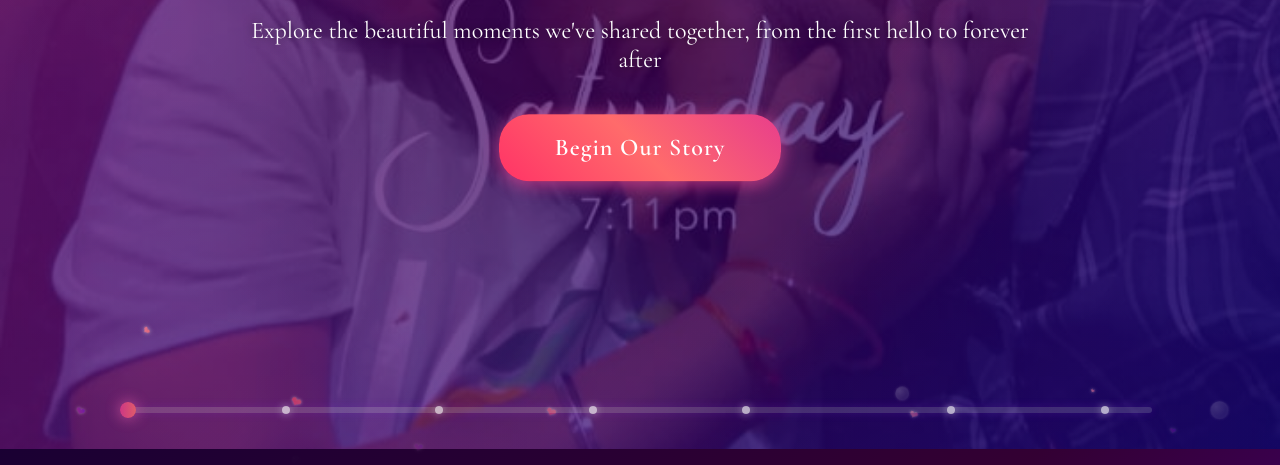
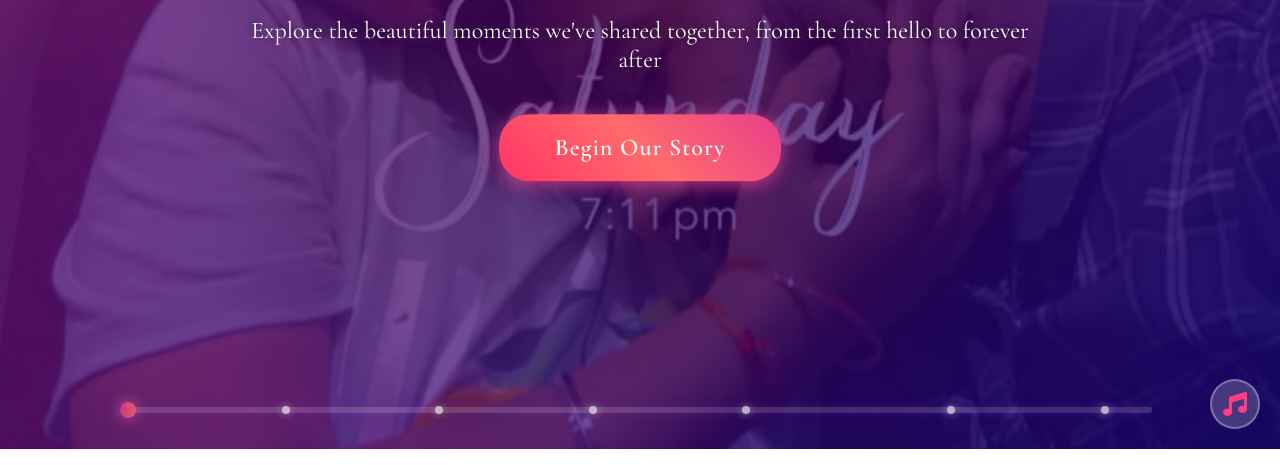
Before and after one commit to practiceop/happyyy_anniversary, a plain HTML site: page index.html in a window 1280 px wide. Shown: the part 351-816 px from the top of the page. Drawn offline with nearby package versions, Linux system fonts and the light colour scheme.

Commit message:
Update index.html

```diff
--- a/index.html
+++ b/index.html
@@ -365,6 +365,33 @@
             background: radial-gradient(circle at center, transparent 30%, rgba(138, 43, 226, 0.1) 70%);
             z-index: -1;
         }
+        .music-control {
+            position: fixed;
+            bottom: 20px;
+            right: 20px;
+            background: rgba(255, 255, 255, 0.2);
+            backdrop-filter: blur(5px);
+            border: 2px solid rgba(255, 255, 255, 0.3);
+            border-radius: 50%;
+            width: 50px;
+            height: 50px;
+            display: flex;
+            align-items: center;
+            justify-content: center;
+            cursor: pointer;
+            z-index: 1000;
+            transition: all 0.3s ease;
+        }
+
+        .music-control:hover {
+            transform: scale(1.1);
+            background: rgba(255, 255, 255, 0.3);
+        }
+
+        .music-control i {
+            color: #ff3d7f;
+            font-size: 24px;
+        }
     </style>
     <link href="https://cdnjs.cloudflare.com/ajax/libs/font-awesome/6.0.0-beta3/css/all.min.css" rel="stylesheet">
     <link href="https://fonts.googleapis.com/css2?family=Cormorant+Garamond:wght@300;400;600&display=swap" rel="stylesheet">
@@ -404,13 +431,11 @@
         <div class="timeline-marker" style="left: 95%"></div>
     </div>
 
-    <div id="music-control">
-        <i class="fas fa-volume-up"></i>
+      <div class="music-control" onclick="backgroundMusic.toggle()">
+        <i class="fas fa-music"></i>
     </div>
 
-    <audio id="background-music" loop>
-        <source src="" type="audio/mpeg">
-    </audio>
+
 
     <script>
         document.addEventListener('DOMContentLoaded', () => {
@@ -637,6 +662,9 @@
                 createSingleBubble();
             }, 30000);
         }
+          document.querySelector('.enter-button').addEventListener('click', function() {
+            backgroundMusic.play();
+        });
     </script>
 </body>
 </html>
```
